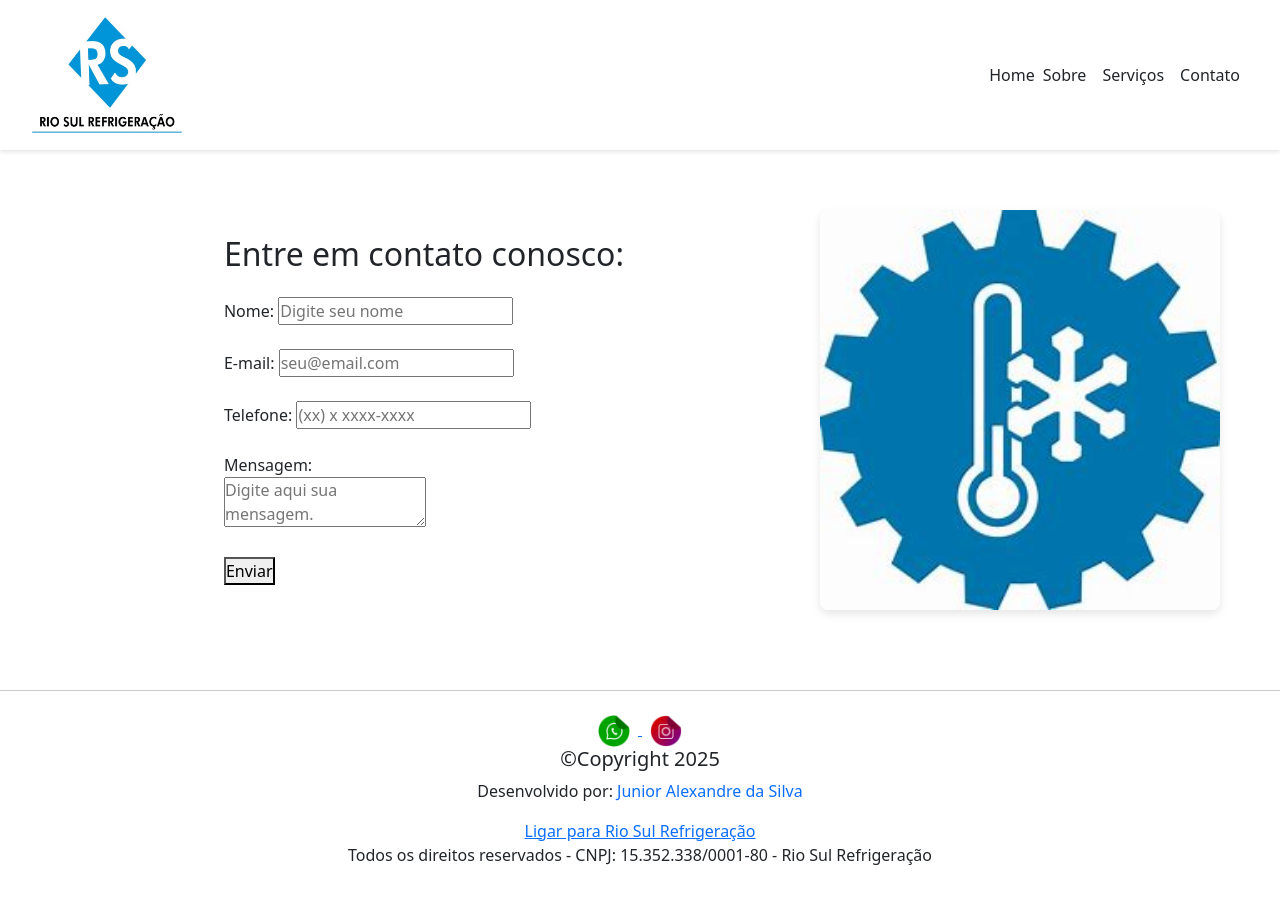
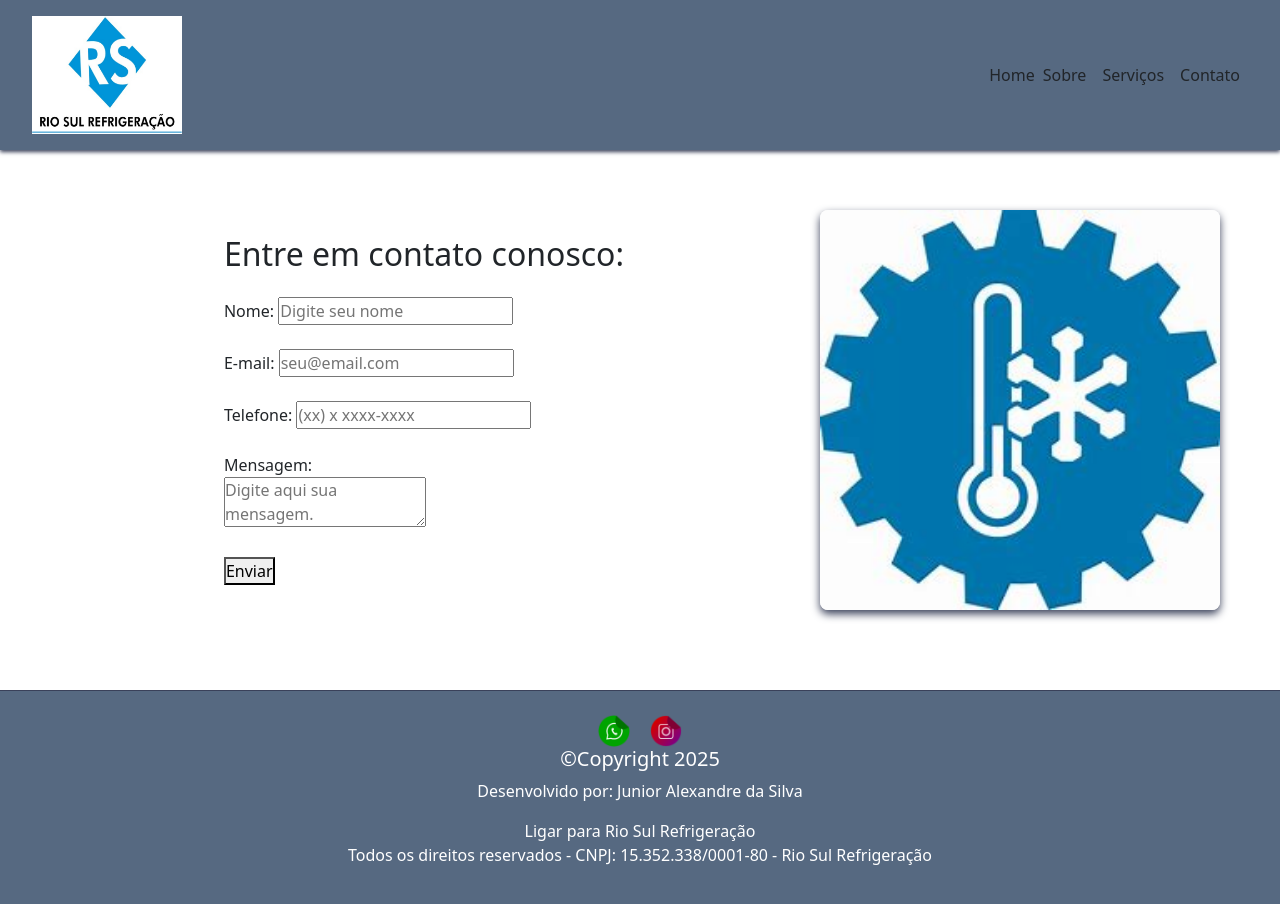
Before and after one commit to JuniorSilva88/Rio-Sul-Refrigeracao-2025, a plain HTML site: page contato.html in a window 1280 px wide. Drawn offline with nearby package versions, Linux system fonts and the light colour scheme.

Commit message:
Update Style.css
ajustes

```diff
--- a/css/style.css
+++ b/css/style.css
@@ -1,110 +1,100 @@
-/* Root color variables */
+/* Paleta de Cores */
 :root {
-    --cor-de-fundo: #f2f2f2;
-    --texto: #333333;
-    --principal: #0d6efd;
-    --borda: #cccccc;
-    --sombra: rgba(0, 0, 0, 0.1);
+    --fundo: #cbdad5;
+    --hover: #89a7b1;
+    --borda: #566981;
+    --sombra: #3a415a;
+    --fonte: #34344e;
 }
 
-/* Reset some basics */
+/* Reset e base */
 * {
     margin: 0;
     padding: 0;
     box-sizing: border-box;
 }
 
-/* Body setup - Removed min-width to improve responsiveness */
 body {
     font-family: 'Roboto Flex', sans-serif;
     line-height: 1.6;
-    background-color: var(--cor-de-fundo);
-    color: var(--texto);
-    min-width: unset; /* Removed fixed min-width for better responsiveness */
+    background-color: var(--fundo);
+    color: var(--fonte);
+    min-width: unset;
 }
 
-/* Main content container */
 .conteudo {
     padding: 20px;
     max-width: 1200px;
     margin: 0 auto;
-    min-width: unset; /* Allow flexibility on small screens */
+    min-width: unset;
 }
 
-/* Header styles */
+/* Cabeçalho */
 .cabecalho {
     display: flex;
     align-items: center;
     justify-content: space-between;
-    background-color: white;
+    background-color: var(--borda); /* Cabeçalho com cor de borda */
     padding: 16px 32px;
     box-shadow: 0 2px 4px var(--sombra);
 }
 
-/* Logo */
 .cabecalho-imagem {
     max-width: 150px;
 }
 
-/* Navigation menu */
 .cabecalho-menu {
     display: flex;
     gap: 16px;
 }
 
-/* Navigation links */
+/* Links do menu de navegação */
 .cabecalho-item {
-    color: var(--texto);
+    color: white; /* Texto branco no menu */
     text-decoration: none;
     transition: color 0.3s ease;
 }
 
 .cabecalho-item:hover {
-    color: var(--principal);
+    color: var(--hover); /* Efeito de hover no menu */
 }
 
 /* Focus state for accessibility */
-.cabecalho-item:focus,
-.botao:focus {
-    outline: 2px dashed var(--borda); /* Visible outline for keyboard users */
+.cabecalho-item:focus {
+    outline: 2px dashed var(--borda);
     outline-offset: 4px;
 }
 
-/* Main content section */
+/* Conteúdo Principal */
 .conteudo-principal {
     display: flex;
     justify-content: space-between;
     align-items: center;
-    flex-wrap: wrap; /* Allow wrapping on small screens */
+    flex-wrap: wrap;
     gap: 32px;
     margin-top: 40px;
 }
 
-/* Text block inside main section */
 .conteudo-principal-escrito {
     flex: 1;
     min-width: 300px;
 }
 
-/* Main heading */
 .conteudo-principal-escrito-titulo {
     font-size: 2rem;
-    color: var(--principal);
+    color: var(--borda);
     margin-bottom: 16px;
 }
 
-/* Subheading */
 .conteudo-principal-escrito-subtitulo {
     font-size: 1.5rem;
     margin-bottom: 16px;
 }
 
-/* Paragraph styling */
 .conteudo-principal-paragrafo {
     margin-bottom: 16px;
 }
 
-/* Main image */
 .conteudo-principal-imagem {
     flex: 1;
     max-width: 400px;
@@ -113,7 +103,7 @@ body {
     box-shadow: 0 4px 8px var(--sombra);
 }
 
-/* Secondary content section */
+/* Conteúdo Secundário */
 .conteudo-secundario {
     margin-top: 60px;
 }
@@ -121,15 +111,13 @@ body {
 .conteudo-secundario-titulo {
     font-size: 1.75rem;
     margin-bottom: 24px;
-    color: var(--principal);
+    color: var(--borda);
 }
 
-/* Images row */
 .conteudo-secundario-imagens {
     gap: 16px;
 }
 
-/* Individual secondary images */
 .conteudo-secundario-imagem {
     width: 100%;
     max-width: 300px;
@@ -142,16 +130,17 @@ body {
     transform: scale(1.03);
 }
 
-/* Footer styles */
+/* Rodapé */
 .rodape {
-    background-color: white;
+    background-color: var(--borda); /* Rodapé com cor de borda */
+    color: white;
     text-align: center;
     padding: 24px 16px;
     margin-top: 60px;
-    border-top: 1px solid var(--borda);
+    border-top: 1px solid var(--sombra);
 }
 
-/* Social media icons */
+/* Ícones de redes sociais */
 .redes-sociais-icones-link img {
     width: 32px;
     margin: 0 8px;
@@ -162,37 +151,53 @@ body {
     transform: scale(1.2);
 }
 
-/* Footer information */
+/* Informações do rodapé */
 .rodape-info {
     margin-top: 16px;
     font-size: 0.9rem;
 }
 
-/* Developer link */
+/* Link do desenvolvedor */
 .desenvolvido-por {
     text-decoration: none;
-    color: var(--principal);
+    color: inherit; /* Mesmo tom que o texto ao redor */
+    pointer-events: auto; /* Permite o clique */
+    cursor: pointer; /* Exibe o cursor de link */
 }
 
-/* Form styling (if applicable) */
+.desenvolvido-por:hover {
+    color: var(--hover); /* Altera a cor no hover, se quiser */
+}
+
+/* Links no rodapé com aparência de texto */
+.rodape a,
+.rodape a:visited {
+    color: white; /* Mesma cor do texto */
+    text-decoration: none;
+    cursor: pointer;
+}
+
+.rodape a:hover {
+    color: var(--hover); /* Feedback sutil no hover */
+}
+
+/* Formulários */
 .formulario {
     display: flex;
     flex-direction: column;
-    gap: 16px; /* Spacing between form elements */
+    gap: 16px;
     max-width: 500px;
     margin: 0 auto;
 }
 
-/* Media query for small screens */
+/* Regras Responsivas */
 @media (max-width: 768px) {
-    /* Stack layout vertically */
     .conteudo-principal-escrito,
     .conteudo-principal-imagem,
     .formulario {
         width: 100%;
     }
 
-    /* Adjust header layout */
     .cabecalho {
         flex-direction: column;
         align-items: flex-start;
```
